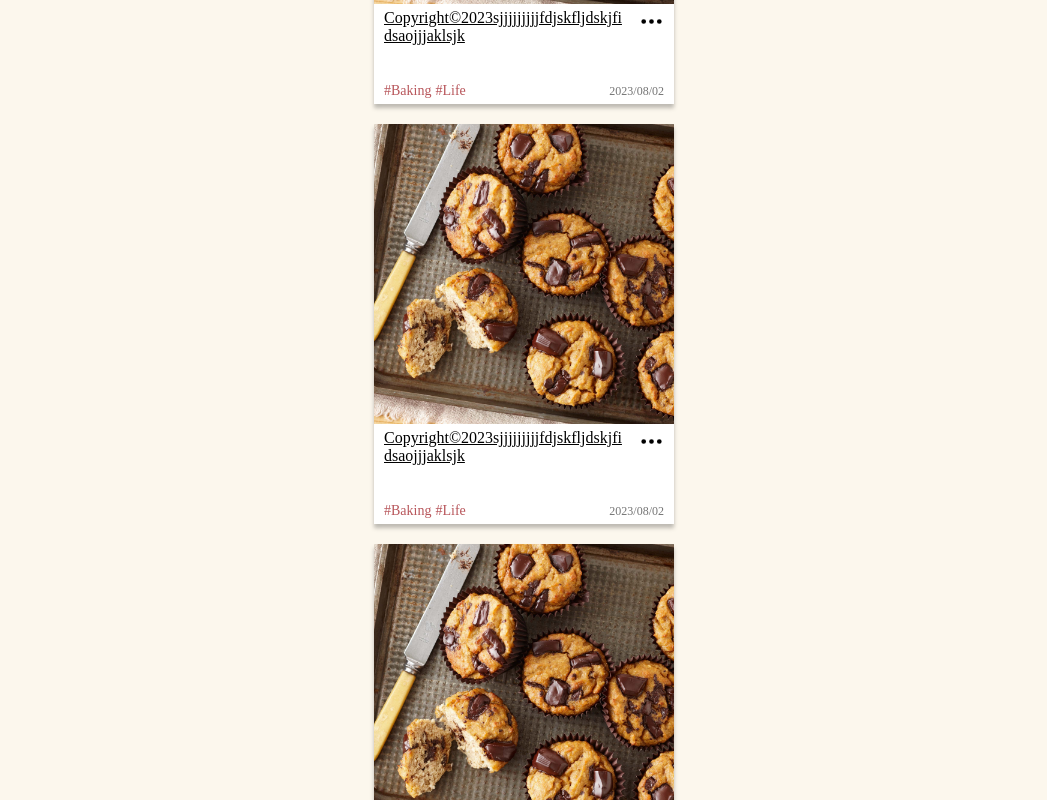
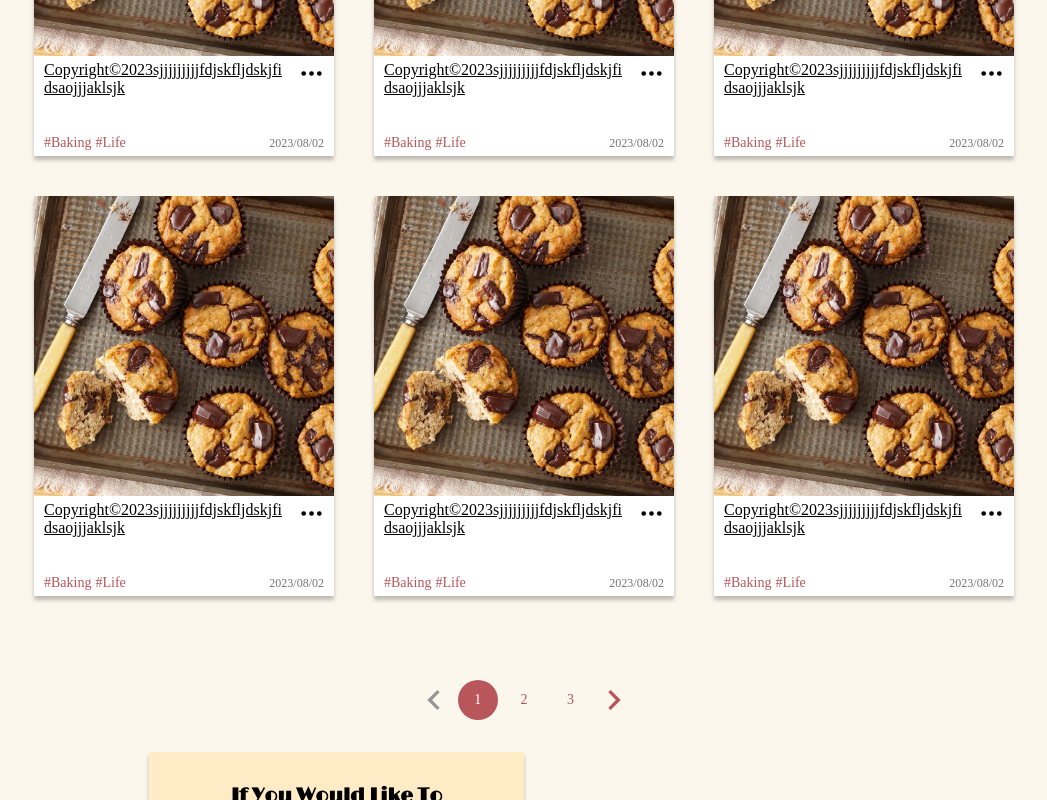
Before and after one commit to ZhangChingYu/BlogWebsite, a React (Create React App) app in the folder silvia_website/: page /life/latest in a window 1280 px wide. Shown: the part 1960-2760 px from the top of the page, without its empty margins (116-1163 px from the left). Built offline with nearby package versions, Linux system fonts and the light colour scheme; a web font is replaced by a local one.

Commit message:
cat page next

```diff
--- a/silvia_website/src/components/cat/pageNext/PageNext.jsx
+++ b/silvia_website/src/components/cat/pageNext/PageNext.jsx
@@ -1,12 +1,38 @@
-import React from "react";
+import React, {useState} from "react";
 import './pageNext.css';
-import { GrNext, GrPrevious} from 'react-icons/gr';
+import {MdNavigateNext, MdNavigateBefore } from 'react-icons/md';
 
 const PageNext = () => {
+    const [preState, setPreState] = useState(false);
+    const [nextState, setNextState] = useState(true);
+    const [atPage, setAtPage] = useState(1);
+
+    const nextPageHandler = () => {
+        if(atPage<3){
+            setAtPage(atPage+1);
+        }
+    }
+    const prePageHandler = () => {
+        if(atPage>1){
+            setAtPage(atPage-1);
+        }
+    }
+
     return(
         <div className="cat_page_next">
-            <GrPrevious size={25}/>
-            <GrNext size={25}/>
+            <MdNavigateBefore size={40} className="cat_page_next_" color={preState?"var(--color-cat-theme)":"#969696"} onClick={prePageHandler}/>
+            <div className="cat_page_next_numbers">
+                <div className="cat_page_next_number" style={{background:atPage===1?"var(--color-cat-theme)":"var(--color-cat-bg)"}}>
+                    <p style={{color:atPage===1?"white":"var(--color-cat-theme)"}}>1</p>
+                </div>
+                <div className="cat_page_next_number" style={{background:atPage===2?"var(--color-cat-theme)":"var(--color-cat-bg)"}}>
+                    <p style={{color:atPage===2?"white":"var(--color-cat-theme)"}}>2</p>
+                </div>
+                <div className="cat_page_next_number" style={{background:atPage===3?"var(--color-cat-theme)":"var(--color-cat-bg)"}}>
+                    <p style={{color:atPage===3?"white":"var(--color-cat-theme)"}}>3</p>
+                </div>
+            </div>
+            <MdNavigateNext size={40} className="cat_page_next_" color={nextState?"var(--color-cat-theme)":"#969696"} onClick={nextPageHandler}/>
         </div>
     )
 }
--- a/silvia_website/src/components/cat/pageNext/pageNext.css
+++ b/silvia_website/src/components/cat/pageNext/pageNext.css
@@ -0,0 +1,36 @@
+.cat_page_next {
+    display: flex;
+    flex-direction: row;
+    justify-content: center;
+    align-items: center;
+}
+
+.cat_page_next_ {
+    cursor: pointer;
+}
+
+.cat_page_next_numbers {
+    display: flex;
+    flex-direction: row;
+    justify-content: center;
+    align-items: center;
+}
+
+.cat_page_next_number {
+    display: flex;
+    flex-direction: row;
+    justify-content: center;
+    align-items: center;
+    padding: 20px;
+    border-radius: 50%;
+    margin: 0 0.2rem;
+}
+
+.cat_page_next_number p {
+    position: absolute;
+    font-family: var(--font-cat);
+    text-align: center;
+    font-size: 14px;
+    color: var(--color-cat-theme);
+    cursor: pointer;
+}
--- a/silvia_website/src/containers/cat/index.js
+++ b/silvia_website/src/containers/cat/index.js
@@ -2,3 +2,4 @@ export { default as Navbar } from './navbar/Navbar';
 export { default as Header } from './header/Header';
 export { default as Category} from './category/Category';
 export { default as Latest } from './latest/Latest';
+export { default as NineItems } from './nineItems/NineItems';
--- /dev/null
+++ b/silvia_website/src/containers/cat/nineItems/NineItems.jsx
@@ -0,0 +1,27 @@
+import React from "react";
+import './nineItems.css';
+import { ItemN } from '../../../components/cat';
+
+const NineItems = () => {
+    return(
+        <div className="cat_nineItem">
+            <div className="cat_nineItem_row">
+                <ItemN />
+                <ItemN />
+                <ItemN />
+            </div>
+            <div className="cat_nineItem_row">
+                <ItemN />
+                <ItemN />
+                <ItemN />
+            </div>
+            <div className="cat_nineItem_row">
+                <ItemN />
+                <ItemN />
+                <ItemN />
+            </div>
+        </div>
+    )
+}
+
+export default NineItems;
--- /dev/null
+++ b/silvia_website/src/containers/cat/nineItems/nineItems.css
@@ -0,0 +1,14 @@
+.cat_nineItem {
+    width: 100%;
+    display: flex;
+    flex-direction: column;
+    justify-content: center;
+    align-items: center;
+}
+
+.cat_nineItem_row {
+    display: flex;
+    flex-direction: row;
+    justify-content: center;
+    align-items: center;
+}
--- a/silvia_website/src/pages/catLatest/CatLatest.jsx
+++ b/silvia_website/src/pages/catLatest/CatLatest.jsx
@@ -1,7 +1,7 @@
 import React from "react";
 import './catLatest.css';
-import { Navbar, Header } from '../../containers/cat';
-import { ItemN, PageNext } from '../../components/cat';
+import { Navbar, Header, NineItems} from '../../containers/cat';
+import { PageNext } from '../../components/cat';
 import { Footer } from '../../containers';
 import { Link, useNavigate } from 'react-router-dom';
 import imgUrl from '../../assets/cakecover.JPG';
@@ -28,21 +28,7 @@ const CatLatest =() => {
                 </div>
             </div>
             <div className="cat_latest_item_section">
-                <div className="cat_latest_items">
-                    <ItemN />
-                    <ItemN />
-                    <ItemN />
-                </div>
-                <div className="cat_latest_items">
-                    <ItemN />
-                    <ItemN />
-                    <ItemN />
-                </div>
-                <div className="cat_latest_items">
-                    <ItemN />
-                    <ItemN />
-                    <ItemN />
-                </div>
+                <NineItems />
             </div>
             <div className="cat_latest_page">
                 <PageNext />
--- a/silvia_website/src/pages/catLatest/catLatest.css
+++ b/silvia_website/src/pages/catLatest/catLatest.css
@@ -65,3 +65,8 @@
 .cat_latest_header_img img {
     height: 100%;
 }
+
+.cat_latest_item_section {
+    margin-top: 2rem;
+    margin-bottom: 4rem;
+}
```
